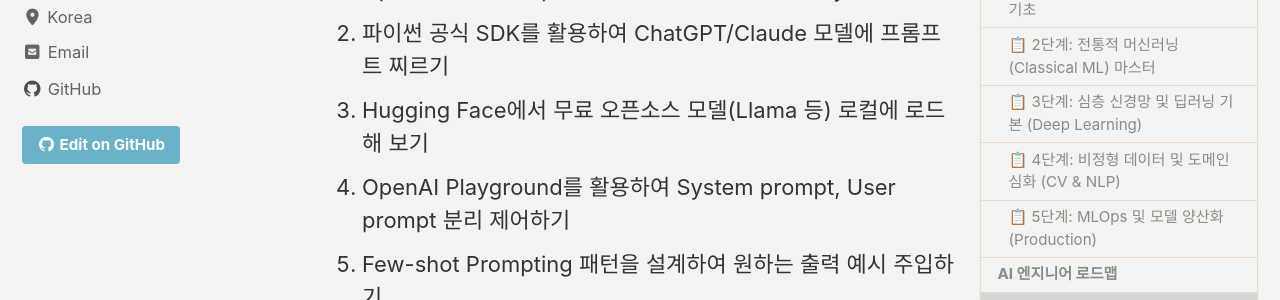
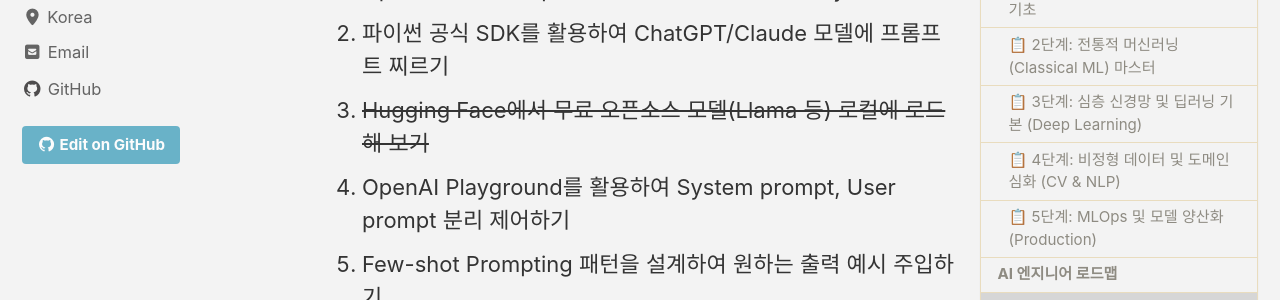
Before and after one commit to zune2/zune2.github.io, a Jekyll site: the page built from books.md, in a window 1280 px wide and 900 px high, scrolled down 4190 px. Shown: the part 150-450 px from the top of the window. Built offline with Jekyll 4.4.1, drawn with Linux system fonts in a browser that asks for light colours; cached includes are drawn as plain includes.

```diff
--- a/books.md
+++ b/books.md
@@ -78,7 +78,7 @@ read_time: true
 
 1. ~~OpenAI 및 Anthropic 개발자 계정 생성 및 API Key 발급받기~~
 2. 파이썬 공식 SDK를 활용하여 ChatGPT/Claude 모델에 프롬프트 찌르기
-3. Hugging Face에서 무료 오픈소스 모델(Llama 등) 로컬에 로드해 보기
+3. ~~Hugging Face에서 무료 오픈소스 모델(Llama 등) 로컬에 로드해 보기~~
 4. OpenAI Playground를 활용하여 System prompt, User prompt 분리 제어하기
 5. Few-shot Prompting 패턴을 설계하여 원하는 출력 예시 주입하기
 6. Chain-of-Thought (CoT)를 적용해 복잡한 추론 문제 해결하기
```
